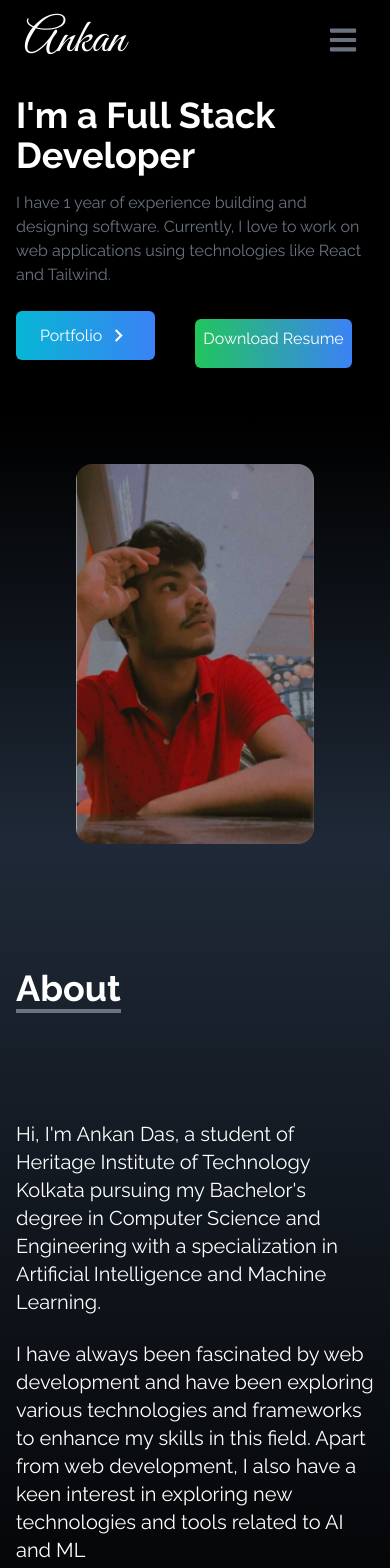
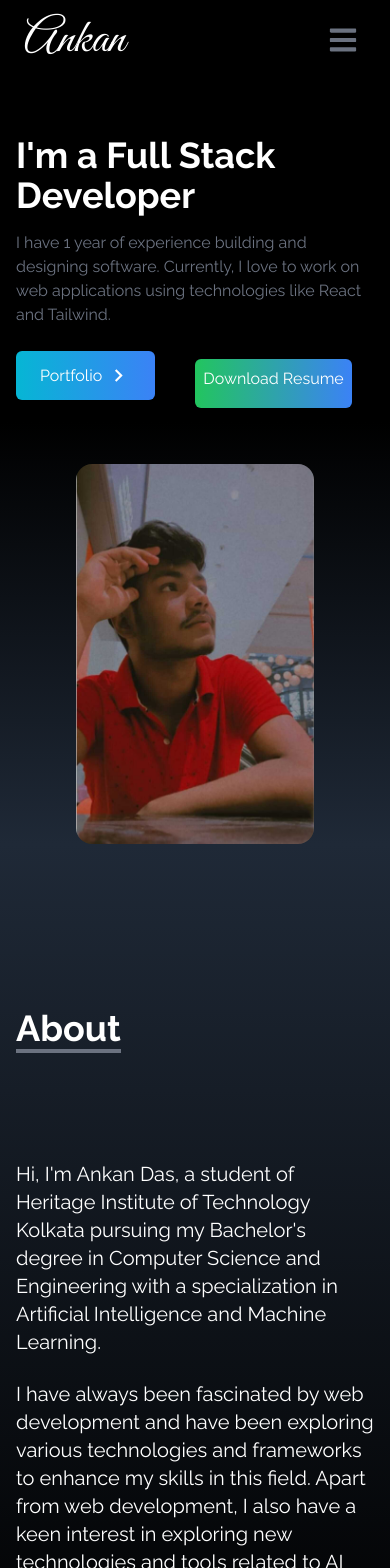
Before and after one commit to ankan20/React_Protfolio, a React (Create React App) app: page / in a window 390 px wide. Shown: the top 1568 px of the page. Built offline with nearby package versions, Linux system fonts and the light colour scheme.

Commit message:
update for mobile length 710

```diff
--- a/src/components/About.jsx
+++ b/src/components/About.jsx
@@ -9,7 +9,7 @@ const About = () => {
     >
 
       <div className="max-w-screen-lg p-4 mx-auto flex flex-col justify-center w-full h-full">
-        <div className="pb-8">
+        <div className="pb-8 mt-20">
           <p className="text-4xl font-bold inline border-b-4 border-gray-500">
             About
           </p>
--- a/src/components/Home.jsx
+++ b/src/components/Home.jsx
@@ -2,6 +2,7 @@ import React, { useState, useEffect } from "react";
 import HeroImage from "../assets/heroImage (1).jpg";
 import { MdOutlineKeyboardArrowRight } from "react-icons/md";
 import { Link } from "react-scroll";
+
 
 
 
@@ -31,8 +32,10 @@ const Home = () => {
       name="home"
       className="h-screen w-full bg-gradient-to-b from-black via-black to-gray-800"
     >
-      <div className="max-w-screen-lg mx-auto flex flex-col items-center justify-center h-full px-4 md:flex-row">
-        <div className="flex flex-col justify-center h-full">
+
+
+      <div className="max-w-screen-lg mx-auto flex flex-col items-center justify-center h-full px-4 md:flex-row ">
+        <div className="flex flex-col justify-center h-full mt-20">
           <h2 className="text-4xl sm:text-7xl font-bold text-white">
             I'm a Full Stack Developer
           </h2>
```
